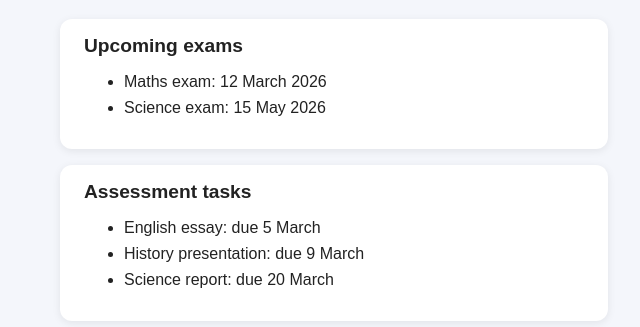
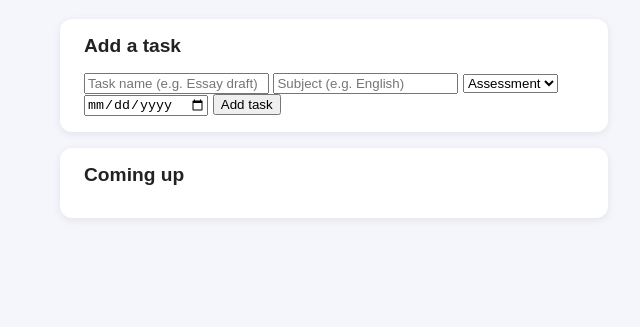
Before and after one commit to jiyasharmainbox-beep/organisational-dashboard, a plain HTML site: page index.html in a window 1280 px wide. Shown: the part 85-412 px from the top of the page, without its empty margins (306-946 px from the left). Drawn offline with Linux system fonts and the light colour scheme.

Commit message:
Added a basic HTML page and included a plan in readme file

```diff
--- a/index.html
+++ b/index.html
@@ -10,20 +10,23 @@
     <h1>My Dashboard</h1>
 
     <section class="card">
-        <h2>Upcoming exams</h2>
-        <ul>
-        <li>Maths exam: 12 March 2026</li>
-        <li>Science exam: 15 May 2026</li>
-        </ul>
+    <h2>Add a task</h2>
+    <form id="task-form">
+        <input type="text" id="task-name" placeholder="Task name (e.g. Essay draft)" required>
+        <input type="text" id="task-subject" placeholder="Subject (e.g. English)" required>
+        <select id="task-type">
+        <option value="Assessment">Assessment</option>
+        <option value="Exam">Exam</option>
+        <option value="Homework">Homework</option>
+        </select>
+        <input type="date" id="task-date" required>
+        <button type="submit">Add task</button>
+    </form>
     </section>
 
     <section class="card">
-        <h2>Assessment tasks</h2>
-        <ul>
-        <li>English essay: due 5 March</li>
-        <li>History presentation: due 9 March</li>
-        <li>Science report: due 20 March</li>
-        </ul>
+    <h2>Coming up</h2>
+    <ul id="task-list"></ul>
     </section>
 
     <script src="script.js"></script>
```
Also changed, not shown: 1 other file. Lines whose indentation alone changed are shown as unchanged.
